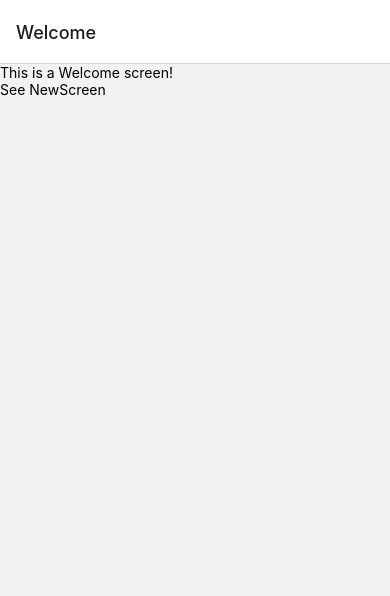
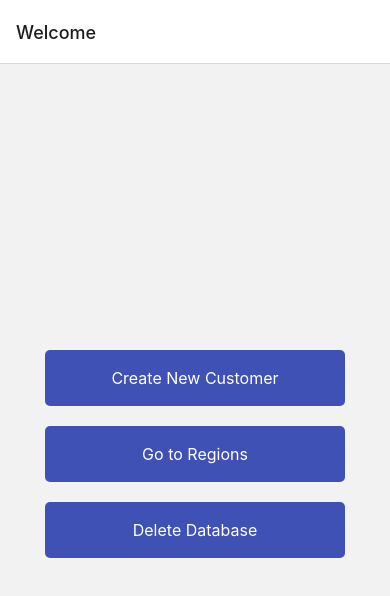
Before and after one commit to DonatellaC/customer-relationship-management, a React Native app: screen / in a window 390 px wide. Shown: the top 596 px of the page. Built offline with nearby package versions, Linux system fonts and the light colour scheme.

Commit message:
feat: adde button component and update welcome screen

```diff
--- /dev/null
+++ b/src/components/Button/Button.js
@@ -0,0 +1,32 @@
+import React from "react";
+import { Dimensions, StyleSheet, Text, TouchableOpacity } from "react-native";
+
+const width = Dimensions.get("window").width;
+
+const Button = (props) => {
+  return (
+    <TouchableOpacity style={styles.btnBody} onPress={props.onPress}>
+      <Text style={styles.btnText}>{props.children}</Text>
+    </TouchableOpacity>
+  );
+};
+
+const styles = StyleSheet.create({
+  btnBody: {
+    backgroundColor: "#3f51b5",
+    paddingVertical: 8,
+    width: width / 1.3,
+    borderRadius: 5,
+    height: 56,
+    justifyContent: "center",
+    alignItems: "center",
+    margin: 10,
+  },
+  btnText: {
+    color: "#FFFFFF",
+    fontSize: 16,
+    textAlign: "center",
+  },
+});
+
+export { Button };
--- a/src/navigation/index.js
+++ b/src/navigation/index.js
@@ -2,10 +2,10 @@ import { NavigationContainer } from "@react-navigation/native";
 import { createNativeStackNavigator } from "@react-navigation/native-stack";
 
 import WelcomeScreen from "../screens/Welcome";
-import NewScreen from "../screens/NewScreen";
+import NewCustomer from "../screens/NewCustomer";
 import EditScreen from "../screens/EditScreen";
 import ListByRegion from "../screens/ListByRegion";
-import ListRegionsScreen from "../screens/ListRegionsScreen";
+import Regions from "../screens/Regions";
 import ShowScreen from "../screens/ShowScreen";
 
 const Stack = createNativeStackNavigator();
@@ -15,14 +15,10 @@ const Navigation = () => {
     <NavigationContainer>
       <Stack.Navigator initialRouteName={"Welcome"}>
         <Stack.Screen name="Welcome" component={WelcomeScreen} />
-        <Stack.Screen name="NewScreen" component={NewScreen} />
+        <Stack.Screen name="Create" component={NewCustomer} />
         <Stack.Screen name="Edit" component={EditScreen} />
         <Stack.Screen name="ListByRegion" component={ListByRegion} />
-        <Stack.Screen
-          name="ListRegions"
-          component={ListRegionsScreen}
-          title="Regions"
-        />
+        <Stack.Screen name="Regions" component={Regions} title="Regions" />
         <Stack.Screen name="Show" component={ShowScreen} />
       </Stack.Navigator>
     </NavigationContainer>
--- a/src/screens/NewScreen.js
+++ b/src/screens/NewCustomer.js
@@ -1,9 +1,9 @@
 import { View, Text } from "react-native";
 
-export default function NewScreen() {
+export default function NewCustomer() {
   return (
     <View>
-      <Text>New Screen</Text>
+      <Text>Create a new customer</Text>
     </View>
   );
 }
--- a/src/screens/ListRegionsScreen.js
+++ b/src/screens/Regions.js
@@ -1,9 +1,9 @@
 import { View, Text } from "react-native";
 
-export default function ListRegionsScreen() {
+export default function Regions() {
   return (
     <View>
-      <Text>List Regions Screen</Text>
+      <Text>Regions</Text>
     </View>
   );
 }
--- a/src/screens/Welcome.js
+++ b/src/screens/Welcome.js
@@ -1,19 +1,17 @@
 import { useNavigation } from "@react-navigation/native";
-import { View, Text, TouchableOpacity } from "react-native";
+import { View } from "react-native";
+import { Button } from "../components/Button/Button";
 
 export default function Welcome() {
   const { navigate } = useNavigation();
 
   return (
-    <View>
-      <Text>This is a Welcome screen!</Text>
-      <TouchableOpacity
-        onPress={() => {
-          navigate("NewScreen");
-        }}
-      >
-        <Text>See NewScreen</Text>
-      </TouchableOpacity>
+    <View style={{ flex: 1, justifyContent: "center", alignItems: "center" }}>
+      <Button onPress={() => navigate("Create")}>Create New Customer</Button>
+      <Button onPress={() => navigate("Regions")}>Go to Regions</Button>
+      <Button onPress={() => console.log("Delete database")}>
+        Delete Database
+      </Button>
     </View>
   );
 }
```
